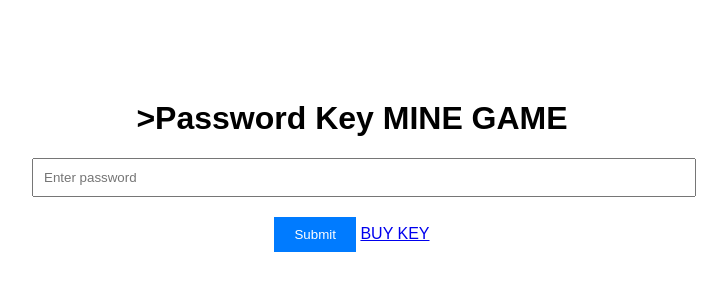
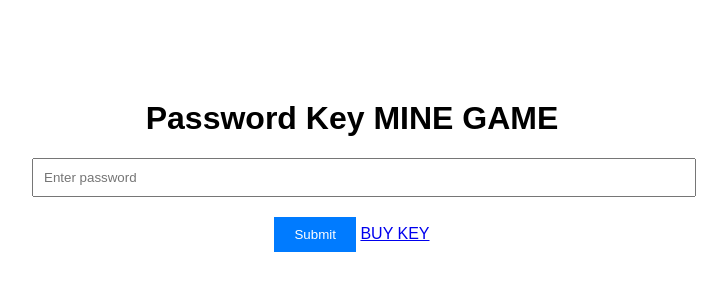
Before and after one commit to ashishkumarmurmusit/mineashuu, a plain HTML site: page index.html in a window 1280 px wide. Shown: the whole page, without its empty margins (288-1015 px from the left). Drawn offline with Linux system fonts and the light colour scheme.

Commit message:
Update index.html

```diff
--- a/index.html
+++ b/index.html
@@ -8,7 +8,7 @@
 </head>
 <body>
     <div class="container">
-        <h1>>Password Key MINE GAME</h1>
+        <h1>Password Key MINE GAME</h1>
         <input type="password" id="password" placeholder="Enter password">
         <button onclick="checkPassword()">Submit</button>
         <a href="https://t.me/Ashishkumarmurmu">BUY KEY</a>
```
